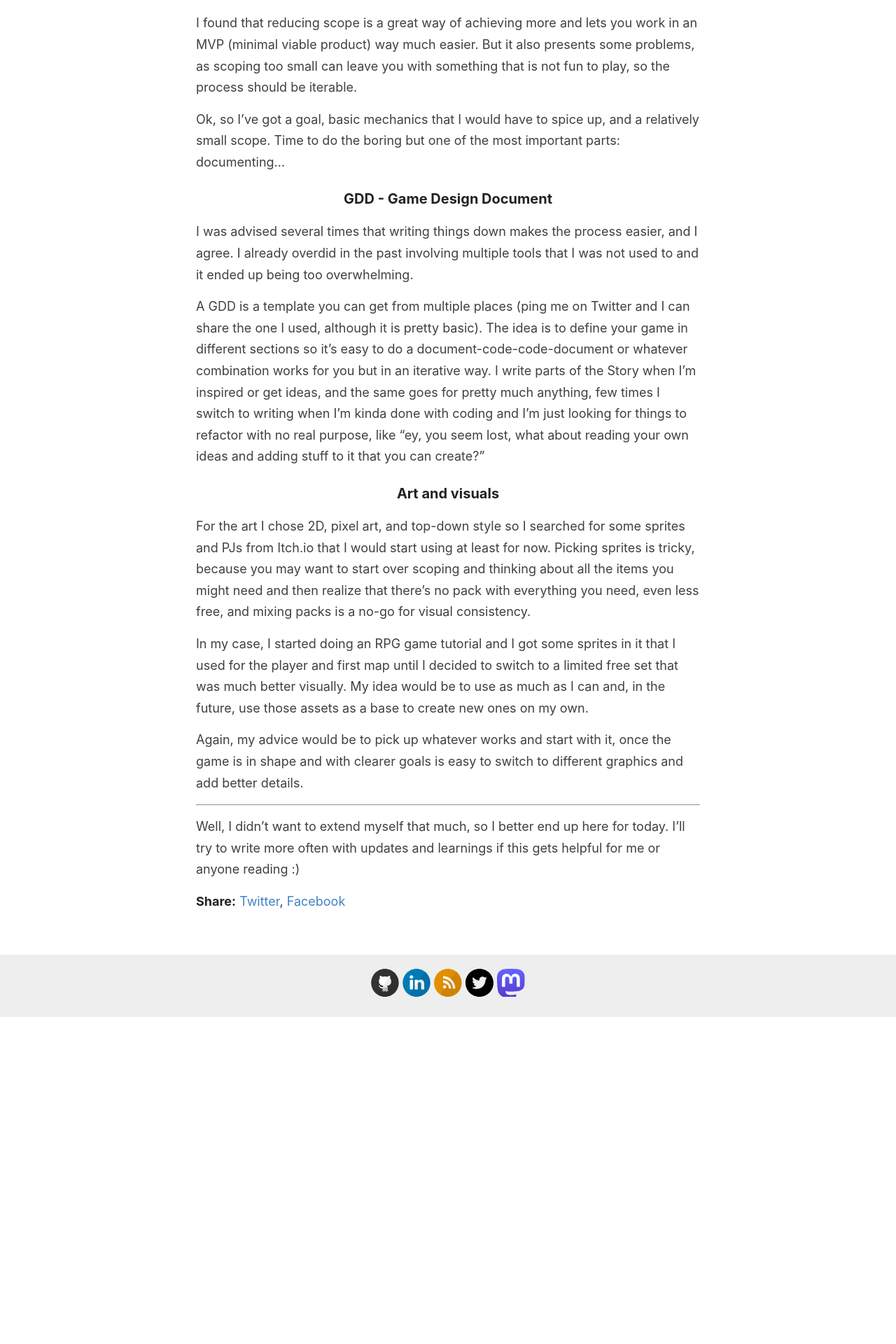
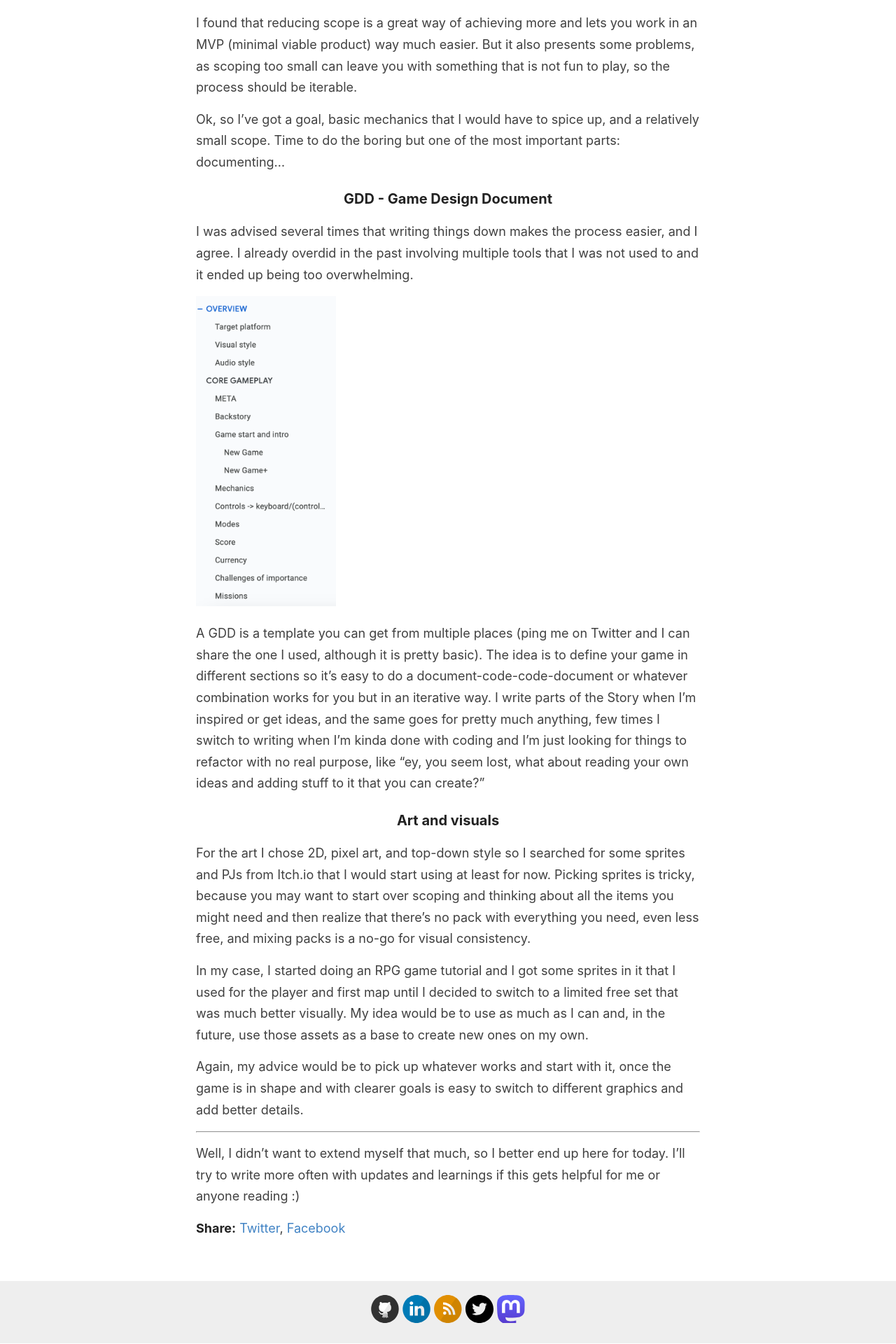
Before and after one commit to aballano/aballano.github.io, a Jekyll site: the page built from _posts/2024-09-07-hello-game-dev.md, in a window 1280 px wide. Shown: the part 2819-4739 px from the top of the page at 70% size. Built offline with Jekyll 4.4.1, drawn with Linux system fonts in a browser that asks for light colours; before the commit the page ends 4272 px from its top, so only the background shows below that.

Commit message:
Update 2024-09-07-hello-game-dev.md

```diff
--- a/_posts/2024-09-07-hello-game-dev.md
+++ b/_posts/2024-09-07-hello-game-dev.md
@@ -61,7 +61,10 @@ Ok, so I've got a goal, basic mechanics that I would have to spice up, and a rel
 
 I was advised several times that writing things down makes the process easier, and I agree. I already overdid in the past involving multiple tools that I was not used to and it ended up being too overwhelming.
 
+<image width=200 src="https://raw.githubusercontent.com/aballano/aballano.github.io/master/images/gdd.png" />
+
 A GDD is a template you can get from multiple places (ping me on Twitter and I can share the one I used, although it is pretty basic). The idea is to define your game in different sections so it's easy to do a document-code-code-document or whatever combination works for you but in an iterative way. I write parts of the Story when I'm inspired or get ideas, and the same goes for pretty much anything, few times I switch to writing when I'm kinda done with coding and I'm just looking for things to refactor with no real purpose, like "ey, you seem lost, what about reading your own ideas and adding stuff to it that you can create?"
+
 
 ### Art and visuals
 
```
